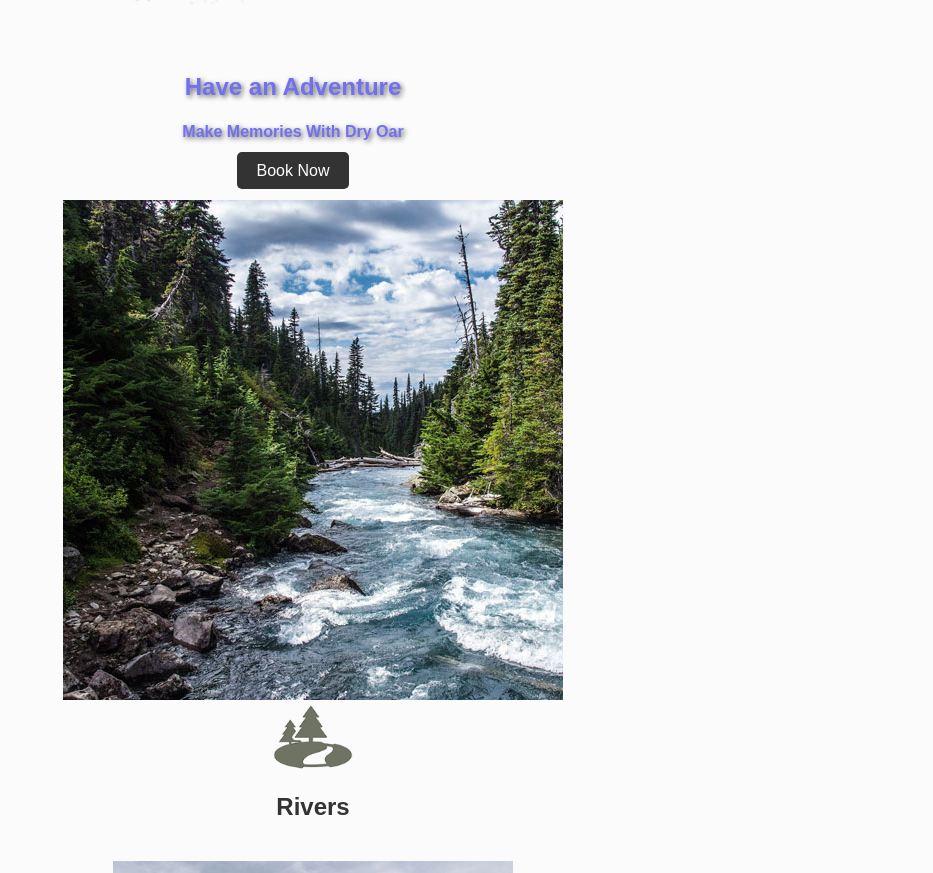
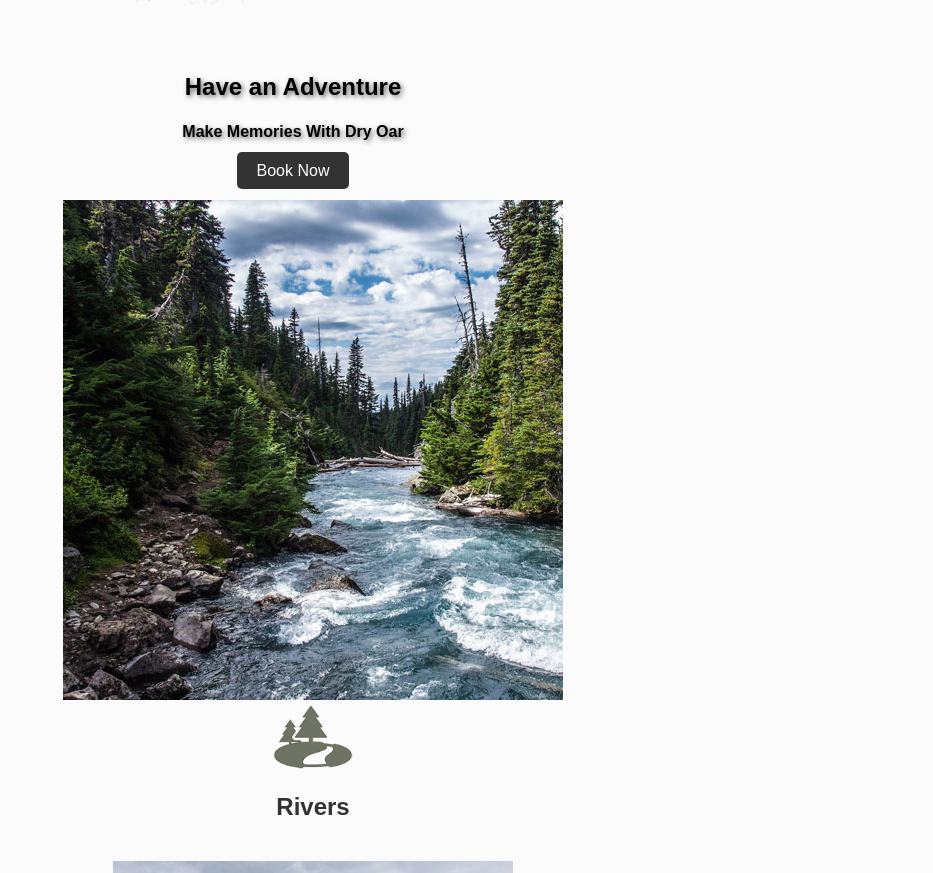
Before and after one commit to jjlarsen15/wdd130, a plain HTML site: page wwr/index.html in a window 1280 px wide. Shown: the part 1043-1916 px from the top of the page, without its empty margins (347-1280 px from the left). Drawn offline with Linux system fonts and the light colour scheme.

Commit message:
text to black

```diff
--- a/wwr/styles/style.css
+++ b/wwr/styles/style.css
@@ -52,7 +52,7 @@ nav a:hover {
 
 #hero-msg h1, #hero-msg h4 {
     text-align: center;
-    color: rgb(112, 112, 240);
+    color: rgb(0, 0, 0);
     text-shadow: 2px 2px 5px rgba(0,0,0,0.6);
 }
 
```
